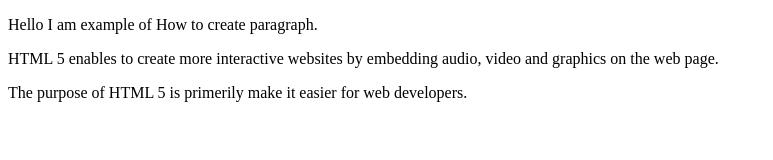
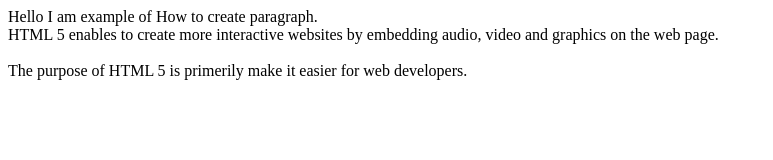
Before and after one commit to chanchalpatel51/HTML, a plain HTML site: page index.html in a window 1280 px wide. Shown: the whole page, without its empty margins (0-773 px from the left). Drawn offline with Linux system fonts and the light colour scheme.

Commit message:
Add line break using brtag.

```diff
--- a/index.html
+++ b/index.html
@@ -6,7 +6,7 @@
     <title>Document</title>
 </head>
 <body>
-    <p>Hello I am example of How to create paragraph. </p> <p>HTML 5 enables to create more interactive websites by embedding audio, video and graphics on the web page. </p>
-    <p>The purpose of HTML 5 is primerily make it easier for web developers.</p>
+    Hello I am example of How to create paragraph. <br>HTML 5 enables to create more interactive websites by embedding audio, video and graphics on the web page. </br>
+    <br>The purpose of HTML 5 is primerily make it easier for web developers.</br>
 </body>
 </html>
```
